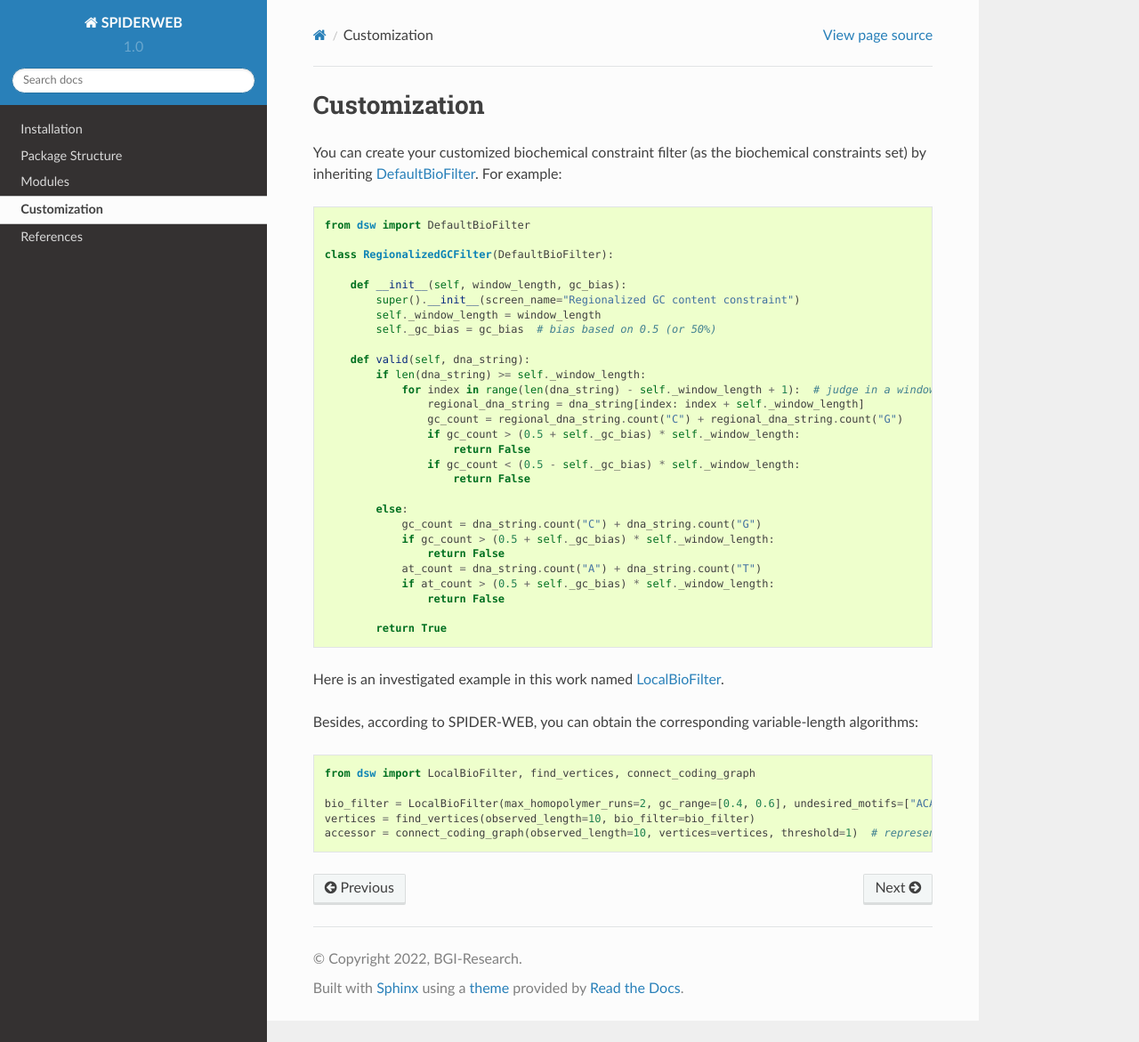
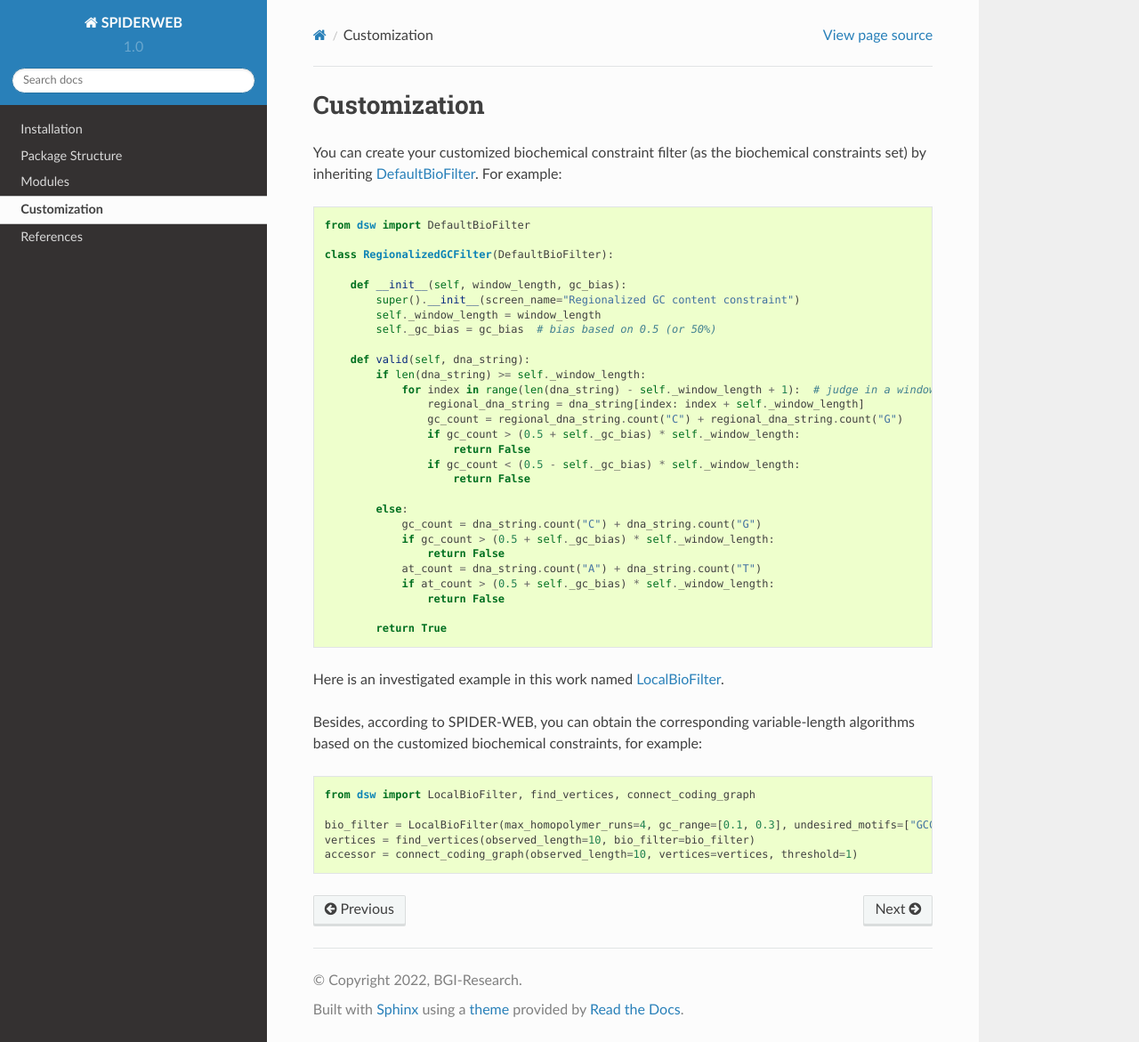
Before and after one commit to HaolingZHANG/DNASpiderWeb, a Sphinx documentation site: the page built from docs/source/customization.rst, in a window 1280 px wide and 1171 px high. Shown: the whole window at 89% size. Built offline with Sphinx 7.4.7 and the Read the Docs theme 2.0.0, drawn with Linux system fonts in a browser that asks for light colours.

Commit message:
normal update
modify ReadtheDoc

```diff
--- a/docs/source/customization.rst
+++ b/docs/source/customization.rst
@@ -38,12 +38,13 @@ For example:
 
 Here is an investigated example in this work named `LocalBioFilter <https://github.com/HaolingZHANG/DNASpiderWeb/blob/main/dsw/biofilter.py#L30>`_.
 
-Besides, according to SPIDER-WEB, you can obtain the corresponding variable-length algorithms:
+Besides, according to SPIDER-WEB, you can obtain the corresponding variable-length algorithms
+based on the customized biochemical constraints, for example:
 
 .. code-block:: python
 
     from dsw import LocalBioFilter, find_vertices, connect_coding_graph
 
-    bio_filter = LocalBioFilter(max_homopolymer_runs=2, gc_range=[0.4, 0.6], undesired_motifs=["ACA", "CAC", "GTG", "TGT"])
+    bio_filter = LocalBioFilter(max_homopolymer_runs=4, gc_range=[0.1, 0.3], undesired_motifs=["GCC"])
     vertices = find_vertices(observed_length=10, bio_filter=bio_filter)
-    accessor = connect_coding_graph(observed_length=10, vertices=vertices, threshold=1)  # representation of directed graph
+    accessor = connect_coding_graph(observed_length=10, vertices=vertices, threshold=1)
--- a/docs/source/installation.rst
+++ b/docs/source/installation.rst
@@ -1,7 +1,7 @@
 Installation
 ============
 
-Install it using pip: (See more details on installation below)
+Install it using pip:
 
 .. code-block:: bash
 
@@ -16,5 +16,5 @@ Or you can also install it from source.
    $ pip install -r requirements.txt  # Install the requirements
    $ python setup.py install develop --user
 
-The packages requires a python version >=3.7, as well as some libraries listed
+The packages requires a python version >=3.7, and some libraries listed
 in the `requirements file <https://github.com/HaolingZHANG/DNASpiderWeb/blob/main/requirements.txt>`_.
--- a/docs/source/reference.rst
+++ b/docs/source/reference.rst
@@ -1,7 +1,7 @@
 References
 ==========
 
-Here are the references of this package
+Here are the references of this package:
 
 - Oskar Perron (1907) Mathematische Annalen
 
--- a/docs/source/structure.rst
+++ b/docs/source/structure.rst
@@ -65,4 +65,4 @@ The following figure shows how the package and its algorithms are structured:
     │    ├── test_transcoding.py                // Unit test for the default transcoding correctness
     ├── README.md                               // Description document of library
 
-The installation process in the first one only includes folder 'dsw' and its internal files.
+The installation process using 'pip' only includes folder 'dsw' and its internal files.
```
Also changed, not shown: other parts of docs/source/reference.rst (+2 -0 lines), docs/source/modules.rst (+9 -5 lines), 1 other file.
